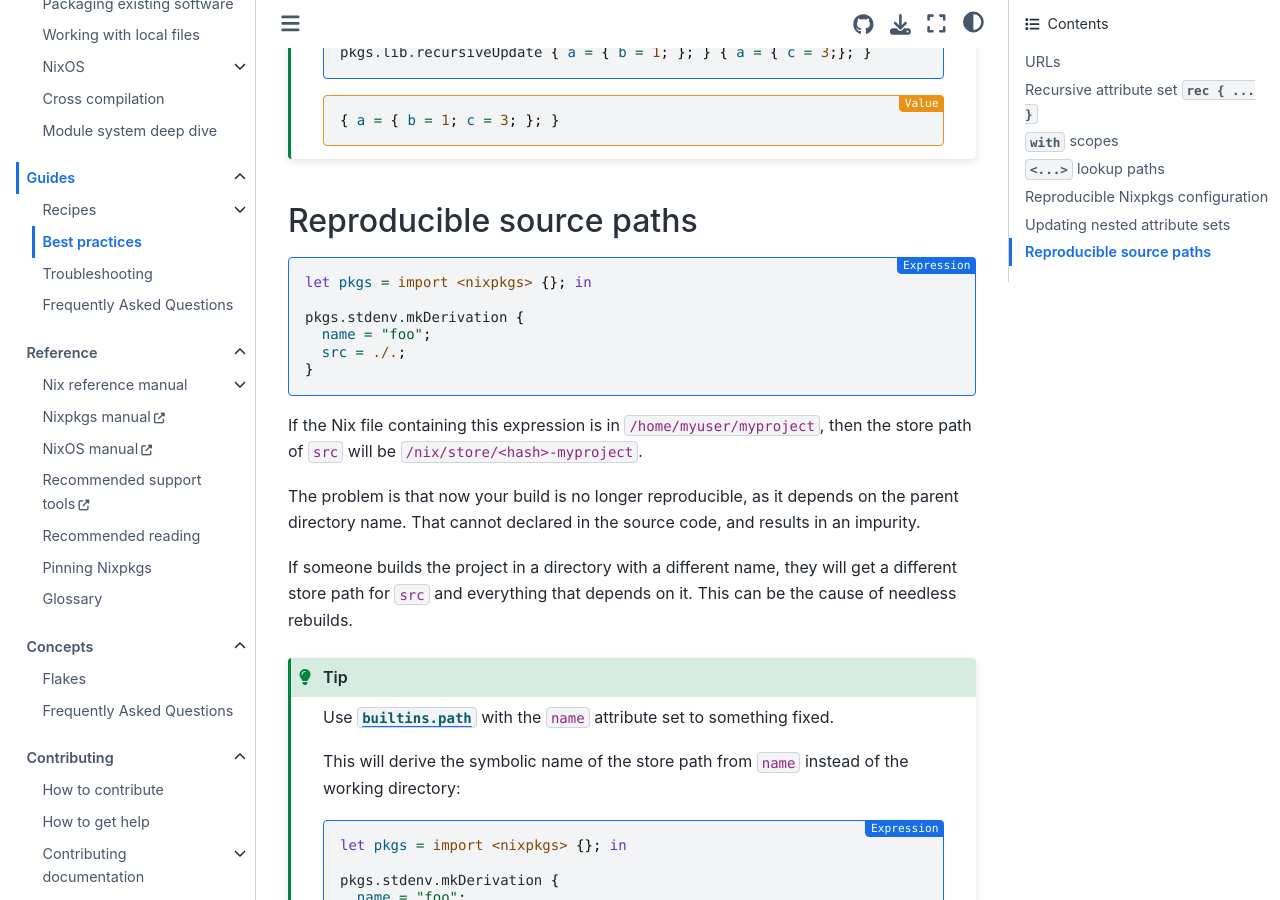
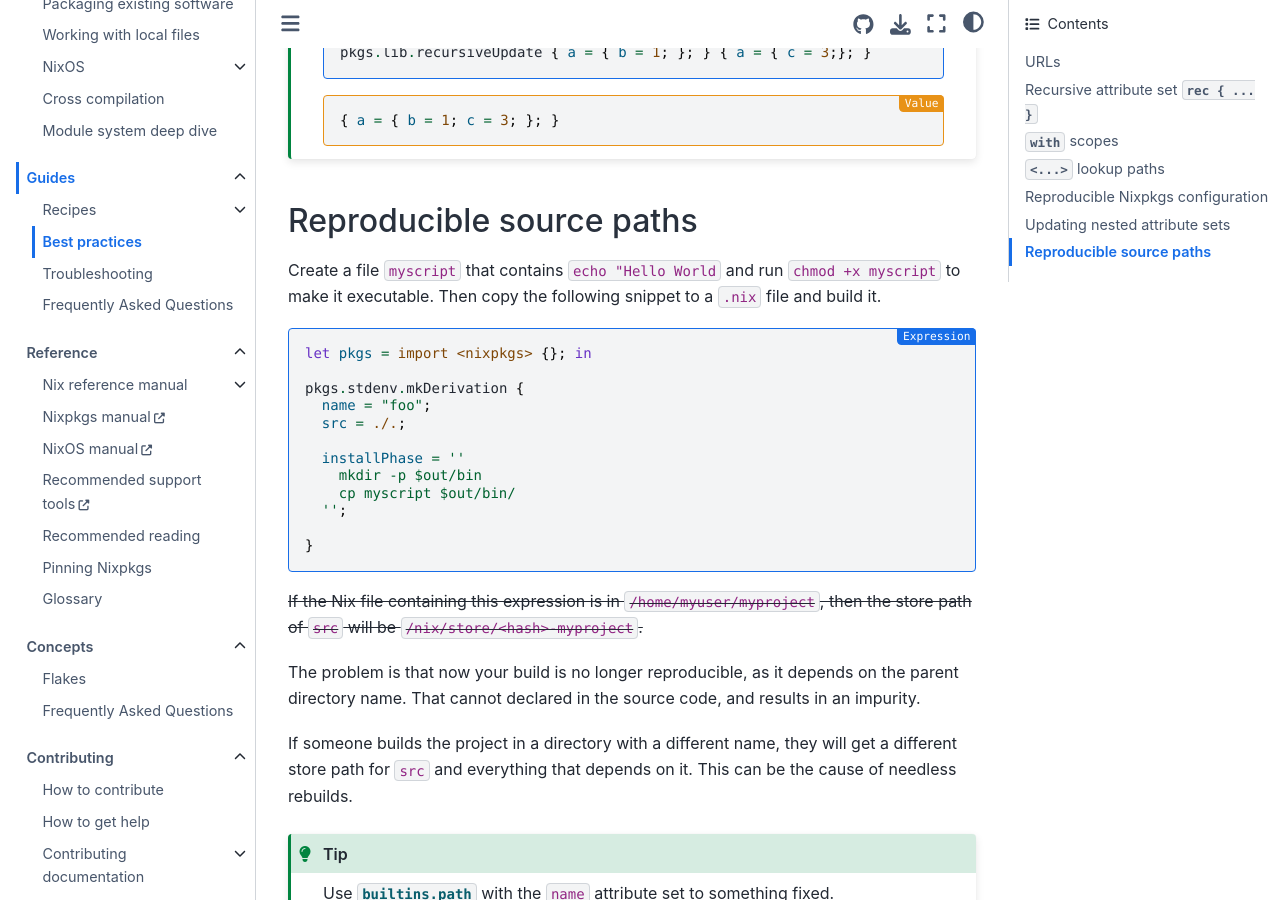
Before and after one commit to NixOS/nix.dev, a Sphinx documentation site: the page built from source/guides/best-practices.md, in a window 1280 px wide and 900 px high, scrolled down 4926 px. Built offline with Sphinx 7.4.7 and the Sphinx Book theme 1.1.4, drawn with Linux system fonts in a browser that asks for light colours.

Commit message:
incomplete and failing cleanup of Reproducible paths section.

````diff
--- a/source/guides/best-practices.md
+++ b/source/guides/best-practices.md
@@ -231,6 +231,10 @@ pkgs.lib.recursiveUpdate { a = { b = 1; }; } { a = { c = 3;}; }
 
 ## Reproducible source paths
 
+Create a file `myscript` that contains `echo "Hello World` and run `chmod +x myscript` to make it executable.
+Then copy the following snippet to a `.nix` file and build it.
+
+
 ```{code-block} nix
 :class: expression
 let pkgs = import <nixpkgs> {}; in
@@ -238,10 +242,16 @@ let pkgs = import <nixpkgs> {}; in
 pkgs.stdenv.mkDerivation {
   name = "foo";
   src = ./.;
+
+  installPhase = ''
+    mkdir -p $out/bin
+    cp myscript $out/bin/
+  '';
+
 }
 ```
 
-If the Nix file containing this expression is in `/home/myuser/myproject`, then the store path of `src` will be `/nix/store/<hash>-myproject`.
+<del>If the Nix file containing this expression is in `/home/myuser/myproject`, then the store path of `src` will be `/nix/store/<hash>-myproject`.</del>
 
 The problem is that now your build is no longer reproducible, as it depends on the parent directory name.
 That cannot declared in the source code, and results in an impurity.
````
